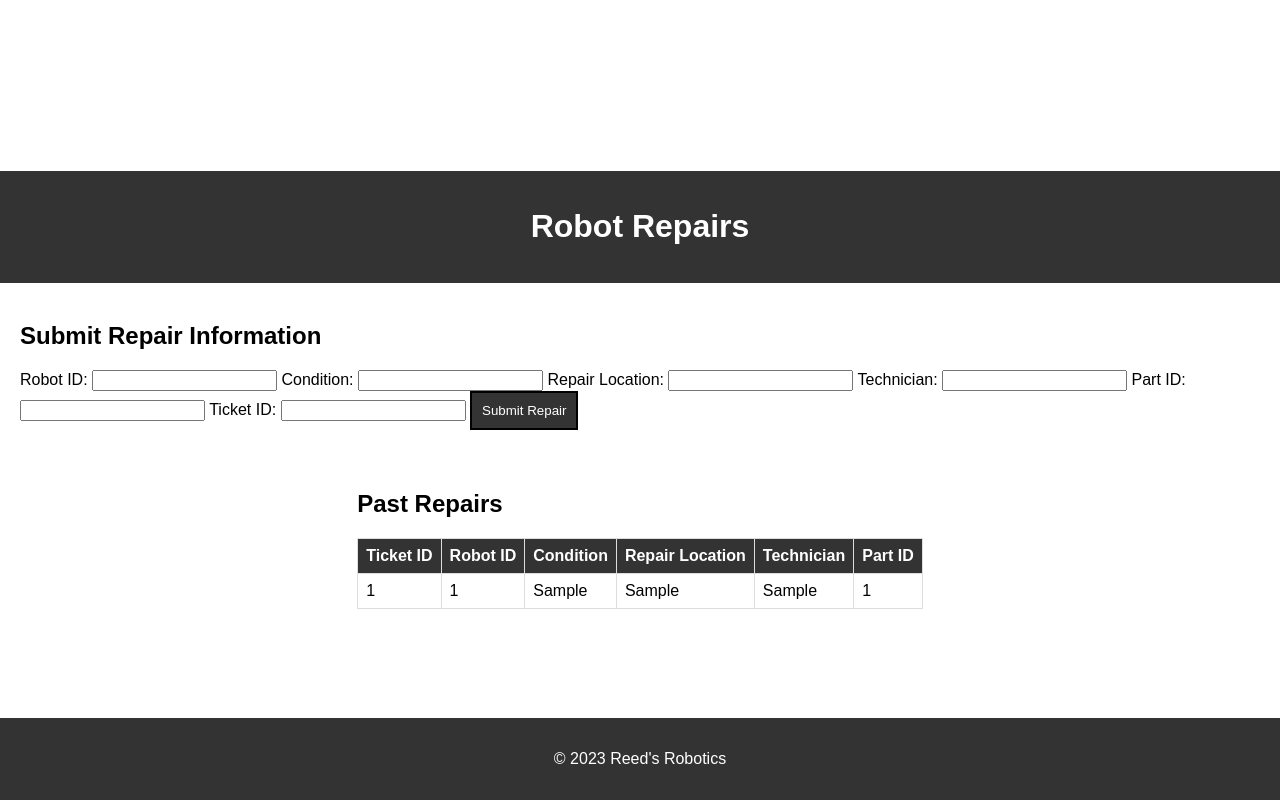
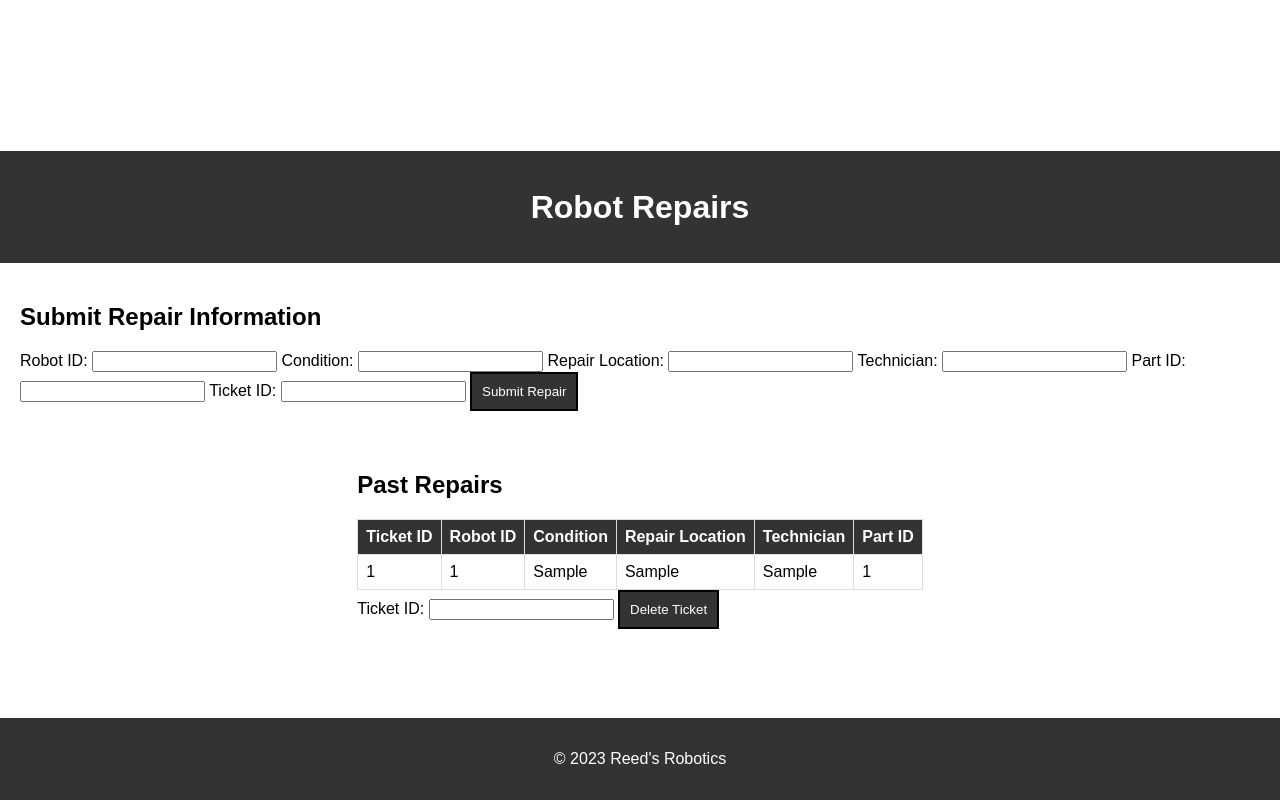
Before and after one commit to Thomas-Moore81/Reed-s-Robotics, a Flask app: page /repairs in a window 1280 px wide. Run offline with Flask 3, Linux system fonts and the light colour scheme; tables that the repository leaves empty or names only in its code hold one stand-in row (values such as "Sample post"); data that the repository does not hold is empty.

Commit message:
Add files via upload
removed make a purchase page from dashboard, added delete buttons to customers and repairs pages

```diff
--- a/templates/customers.html
+++ b/templates/customers.html
@@ -59,6 +59,12 @@
                 {% endfor %}
             </tbody>
         </table>
+        <form action="{{ url_for('delete_customer') }}" method="post">
+            <label for="customer_id">Customer ID:</label>
+            <input type="text" name="customer_id" id="customer_id" required>
+
+            <button type="submit">Delete Customer</button>
+        </form>
     </section>
 
     <footer>
--- a/templates/dashboard.html
+++ b/templates/dashboard.html
@@ -14,7 +14,6 @@
     <section id="dashboard">
         <div class="options-container">
             <h2>Dashboard Options</h2>
-            <button onclick="redirectToPurchase()">Make a Purchase</button>
             <button onclick="redirectToOrders()">View Orders</button>
             <button onclick="redirectToRepairs()">View Repairs</button>
             <button onclick="redirectToCustomers()">View Customers</button>
--- a/templates/repairs.html
+++ b/templates/repairs.html
@@ -64,6 +64,12 @@
                 {% endfor %}
             </tbody>
         </table>
+    <form action="{{ url_for('delete_repair') }}" method="post">
+        <label for="customer_id">Ticket ID:</label>
+        <input type="text" name="ticket_id" id="ticket_id" required>
+
+        <button type="submit">Delete Ticket</button>
+    </form>
     </section>
 
     <footer>
```
